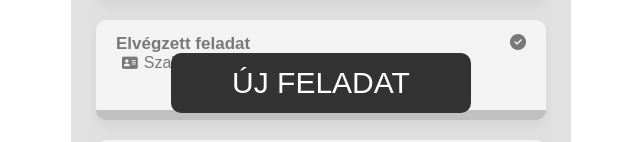
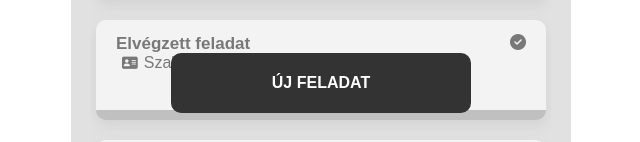
Before and after one commit to sebastianslusnik/planner, a plain HTML site: page index.html in a window 1280 px wide. Shown: the part 657-799 px from the top of the page, without its empty margins (319-959 px from the left). Drawn offline with Linux system fonts and the light colour scheme; a web font is replaced by a local one.

Commit message:
Add files via upload

```diff
--- a/index.html
+++ b/index.html
@@ -118,7 +118,8 @@ html, body {
   border-radius: 10px;
   background-color: #333;
   color: white;
-  font-size: 30px;
+  font-size: 16px;
+  font-weight: 600
 }
 .task.todo {
   border-bottom: 10px solid green;
```
